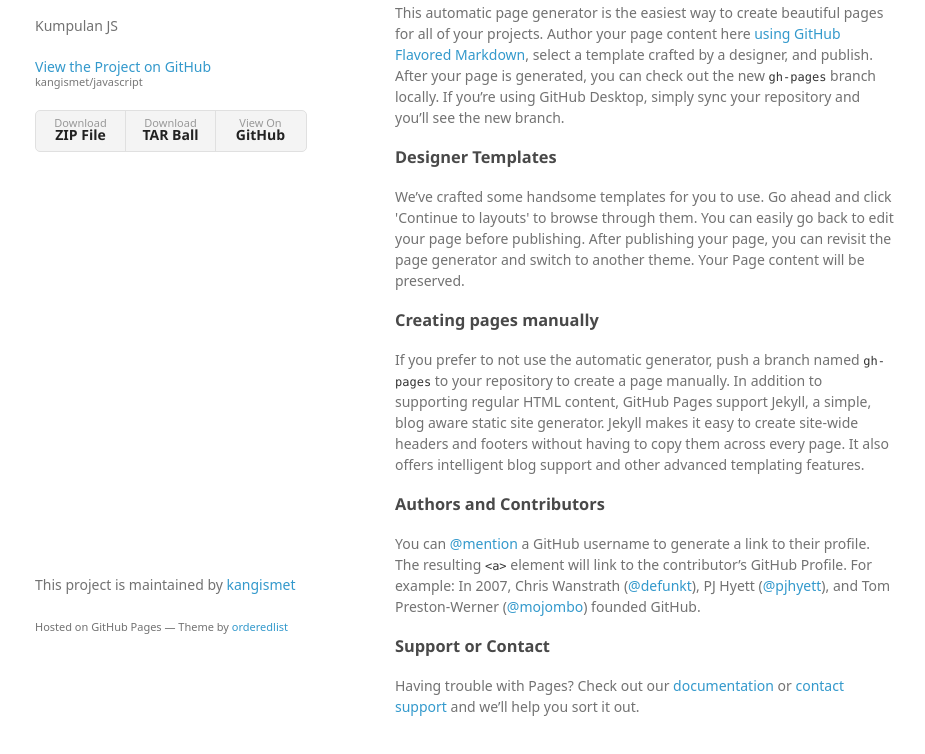
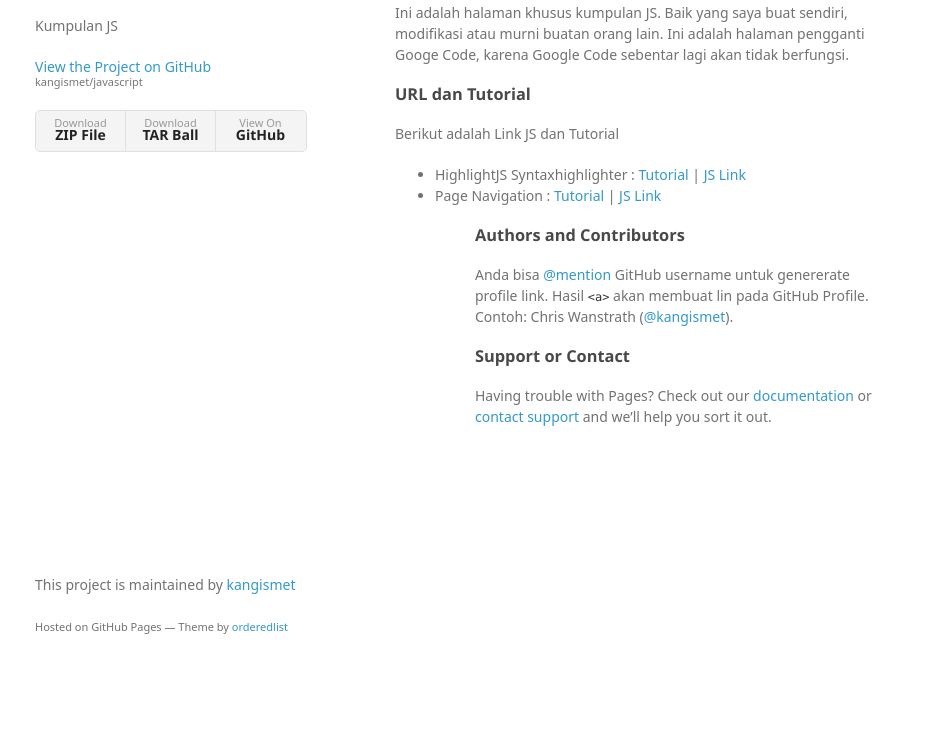
Before and after one commit to kangismet/javascript, a plain HTML site: page index.html in a window 1280 px wide. Shown: the part 94-848 px from the top of the page, without its empty margins (175-1100 px from the left). After the commit the page ends 800 px from the top, so only its background shows below. Drawn offline with Linux system fonts and the light colour scheme; a web font is replaced by a local one.

Commit message:
Update index.html

```diff
--- a/index.html
+++ b/index.html
@@ -31,22 +31,22 @@
         <h3>
 <a id="welcome-to-github-pages" class="anchor" href="#welcome-to-github-pages" aria-hidden="true"><span class="octicon octicon-link"></span></a>Welcome to GitHub Pages.</h3>
 
-<p>This automatic page generator is the easiest way to create beautiful pages for all of your projects. Author your page content here <a href="https://guides.github.com/features/mastering-markdown/">using GitHub Flavored Markdown</a>, select a template crafted by a designer, and publish. After your page is generated, you can check out the new <code>gh-pages</code> branch locally. If you’re using GitHub Desktop, simply sync your repository and you’ll see the new branch.</p>
+<p>Ini adalah halaman khusus kumpulan JS. Baik yang saya buat sendiri, modifikasi atau murni buatan orang lain. Ini adalah halaman pengganti Googe Code, karena Google Code sebentar lagi akan tidak berfungsi.</p>
 
 <h3>
-<a id="designer-templates" class="anchor" href="#designer-templates" aria-hidden="true"><span class="octicon octicon-link"></span></a>Designer Templates</h3>
+<a id="designer-templates" class="anchor" href="#designer-templates" aria-hidden="true"><span class="octicon octicon-link"></span></a>URL dan Tutorial</h3>
 
-<p>We’ve crafted some handsome templates for you to use. Go ahead and click 'Continue to layouts' to browse through them. You can easily go back to edit your page before publishing. After publishing your page, you can revisit the page generator and switch to another theme. Your Page content will be preserved.</p>
-
-<h3>
-<a id="creating-pages-manually" class="anchor" href="#creating-pages-manually" aria-hidden="true"><span class="octicon octicon-link"></span></a>Creating pages manually</h3>
-
-<p>If you prefer to not use the automatic generator, push a branch named <code>gh-pages</code> to your repository to create a page manually. In addition to supporting regular HTML content, GitHub Pages support Jekyll, a simple, blog aware static site generator. Jekyll makes it easy to create site-wide headers and footers without having to copy them across every page. It also offers intelligent blog support and other advanced templating features.</p>
+<p>Berikut adalah Link JS dan Tutorial</p>
+<p><ul>
+<li>HighlightJS Syntaxhighlighter : <a href="http://blog.kangismet.net/2013/05/highlightjs-syntaxhighlighter-untuk.html" target="_blank">Tutorial</a> | <a href="http://kangismet.github.io/javascript/javascripts/highlight-pack.js" target="_blank">JS Link</a></li>
+<li>Page Navigation : <a href="http://blog.kangismet.net/2010/06/membuat-navigasi-halaman-page.html" target="_blank">Tutorial</a> | <a href="http://kangismet.github.io/javascript/javascripts/pagenav.js" target="_blank">JS Link</a></li>
+<ul>
+</p>
 
 <h3>
 <a id="authors-and-contributors" class="anchor" href="#authors-and-contributors" aria-hidden="true"><span class="octicon octicon-link"></span></a>Authors and Contributors</h3>
 
-<p>You can <a href="https://github.com/blog/821" class="user-mention">@mention</a> a GitHub username to generate a link to their profile. The resulting <code>&lt;a&gt;</code> element will link to the contributor’s GitHub Profile. For example: In 2007, Chris Wanstrath (<a href="https://github.com/defunkt" class="user-mention">@defunkt</a>), PJ Hyett (<a href="https://github.com/pjhyett" class="user-mention">@pjhyett</a>), and Tom Preston-Werner (<a href="https://github.com/mojombo" class="user-mention">@mojombo</a>) founded GitHub.</p>
+<p>Anda bisa <a href="https://github.com/blog/821" class="user-mention">@mention</a> GitHub username untuk genererate profile link. Hasil <code>&lt;a&gt;</code> akan membuat lin pada GitHub Profile. Contoh: Chris Wanstrath (<a href="https://github.com/kangismet" class="user-mention">@kangismet</a>).</p>
 
 <h3>
 <a id="support-or-contact" class="anchor" href="#support-or-contact" aria-hidden="true"><span class="octicon octicon-link"></span></a>Support or Contact</h3>
```
